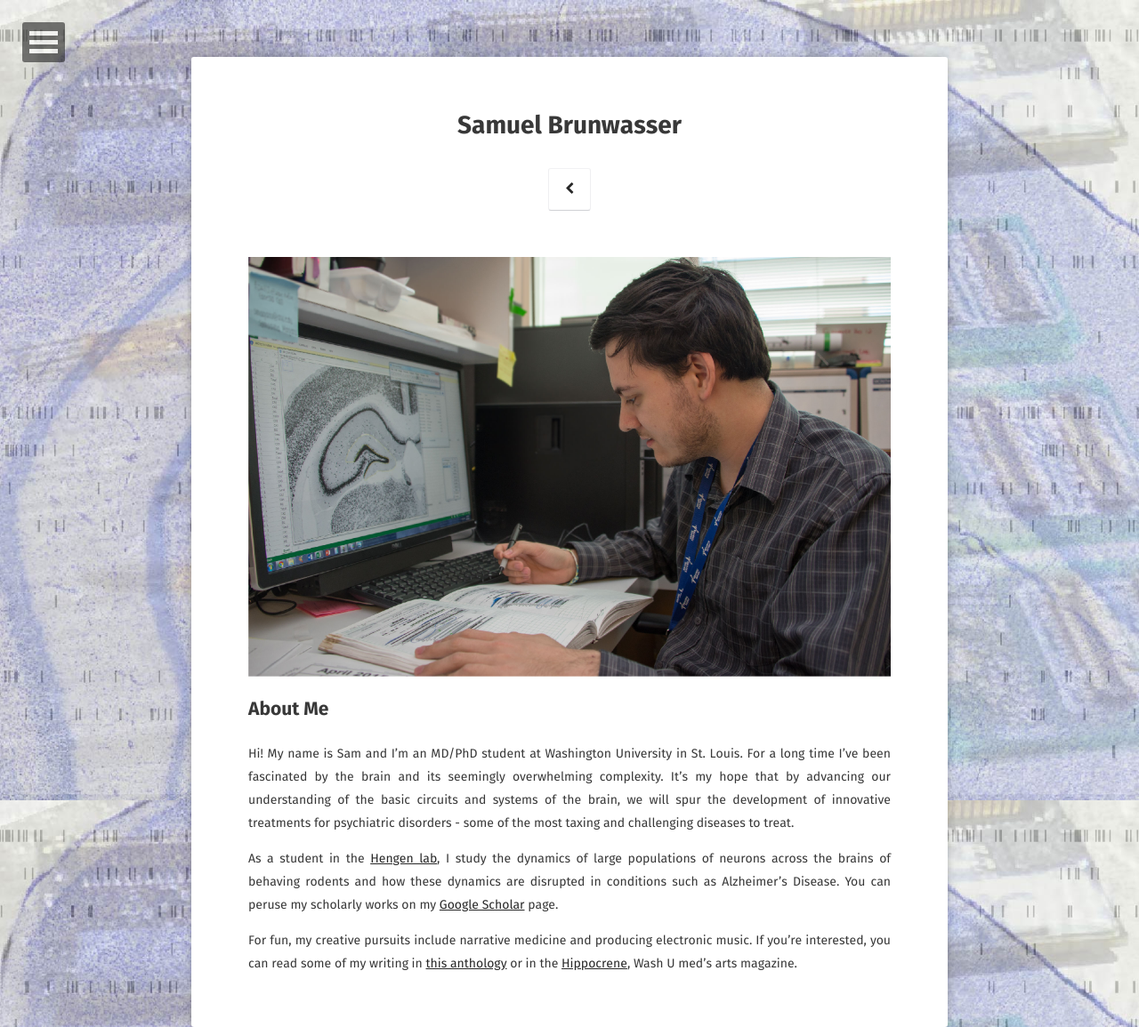
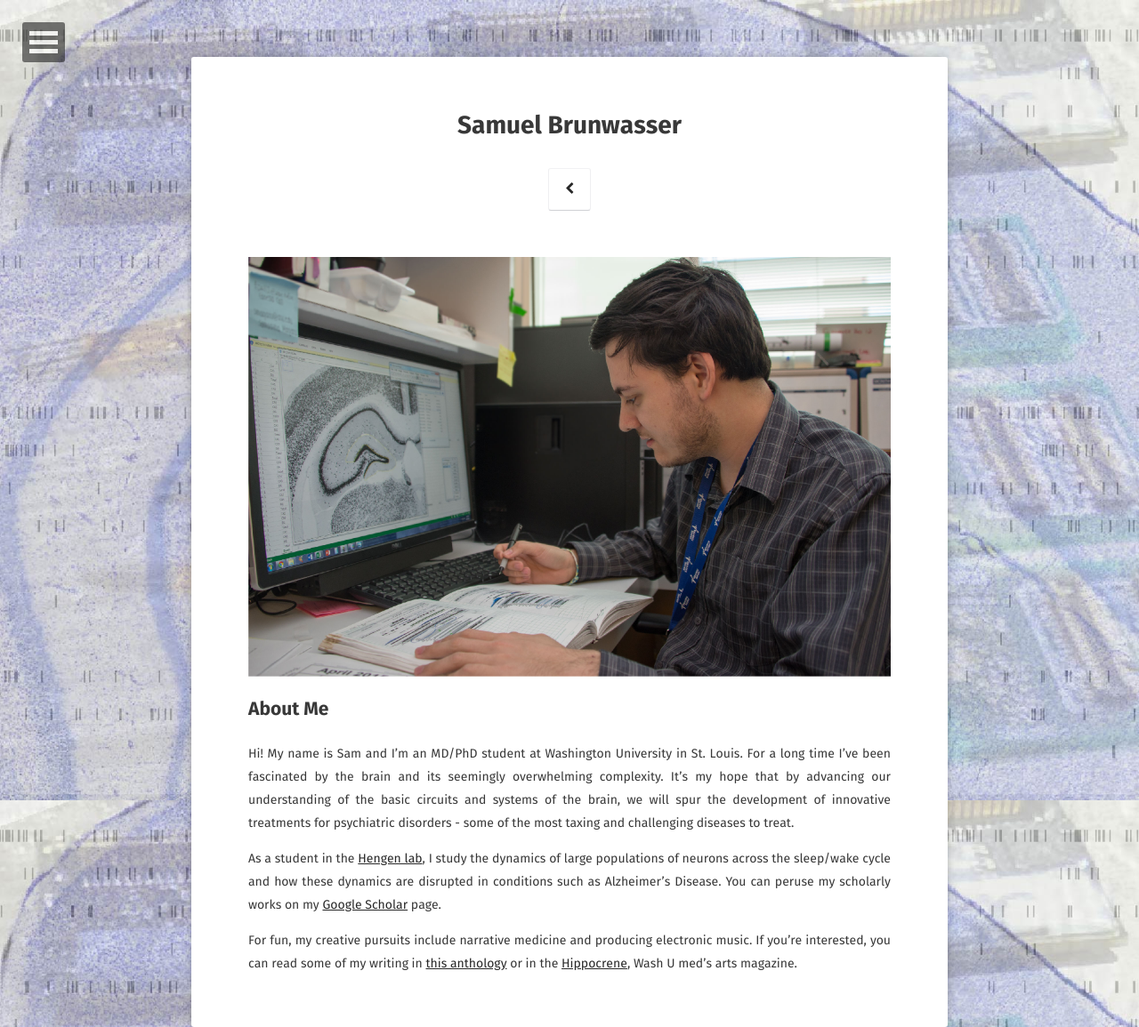
Before and after one commit to sbrunwas/sbrunwas.github.io, a Jekyll site: the page built from about/index.md, in a window 1280 px wide. Shown: the whole page at 89% size. Built offline with Jekyll 4.4.1, drawn with Linux system fonts in a browser that asks for light colours; some web fonts are replaced.

Commit message:
updated bio

```diff
--- a/about/index.md
+++ b/about/index.md
@@ -11,6 +11,6 @@
 ## About Me
 Hi!  My name is Sam and I'm an MD/PhD student at Washington University in St. Louis.  For a long time I've been fascinated by the brain and its seemingly overwhelming complexity.  It's my hope that by advancing our understanding of the basic circuits and systems of the brain, we will spur the development of innovative treatments for psychiatric disorders - some of the most taxing and challenging diseases to treat.
 
-As a student in the [Hengen lab](https://hengenlab.org), I study the dynamics of large populations of neurons across the brains of behaving rodents and how these dynamics are disrupted in conditions such as Alzheimer's Disease.  You can peruse my scholarly works on my [Google Scholar](https://scholar.google.com/citations?user=aS5SFZcAAAAJ&hl=en) page.
+As a student in the [Hengen lab](https://hengenlab.org), I study the dynamics of large populations of neurons across the sleep/wake cycle and how these dynamics are disrupted in conditions such as Alzheimer's Disease.  You can peruse my scholarly works on my [Google Scholar](https://scholar.google.com/citations?user=aS5SFZcAAAAJ&hl=en) page.
 
 For fun, my creative pursuits include narrative medicine and producing electronic music.  If you're interested, you can read some of my writing in [this anthology](https://www.amazon.com/Human-Tomorrows-Doctors-Tolu-Kehinde/dp/1512603333) or in the [Hippocrene](https://cpb-us-w2.wpmucdn.com/sites.wustl.edu/dist/7/1374/files/2018/07/Hippocrene-2016-16rwxec.pdf), Wash U med's arts magazine.
```
